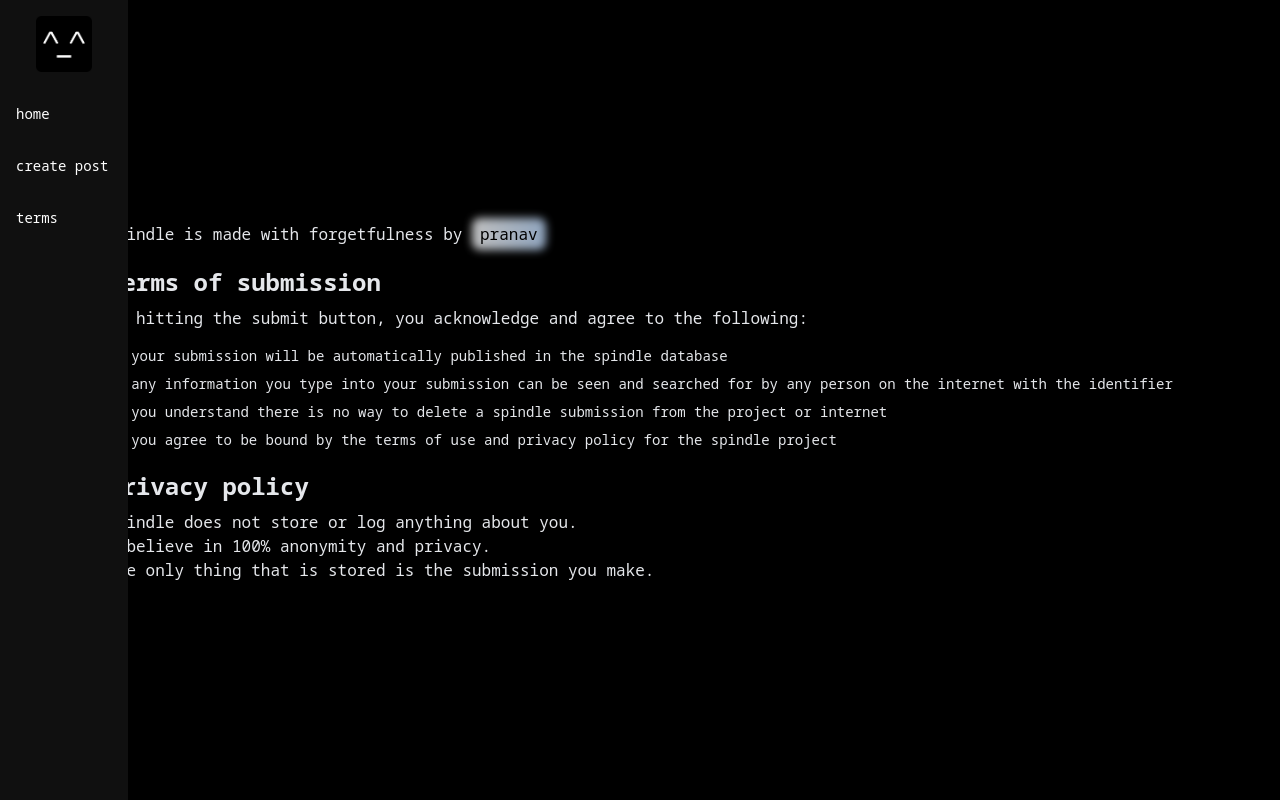
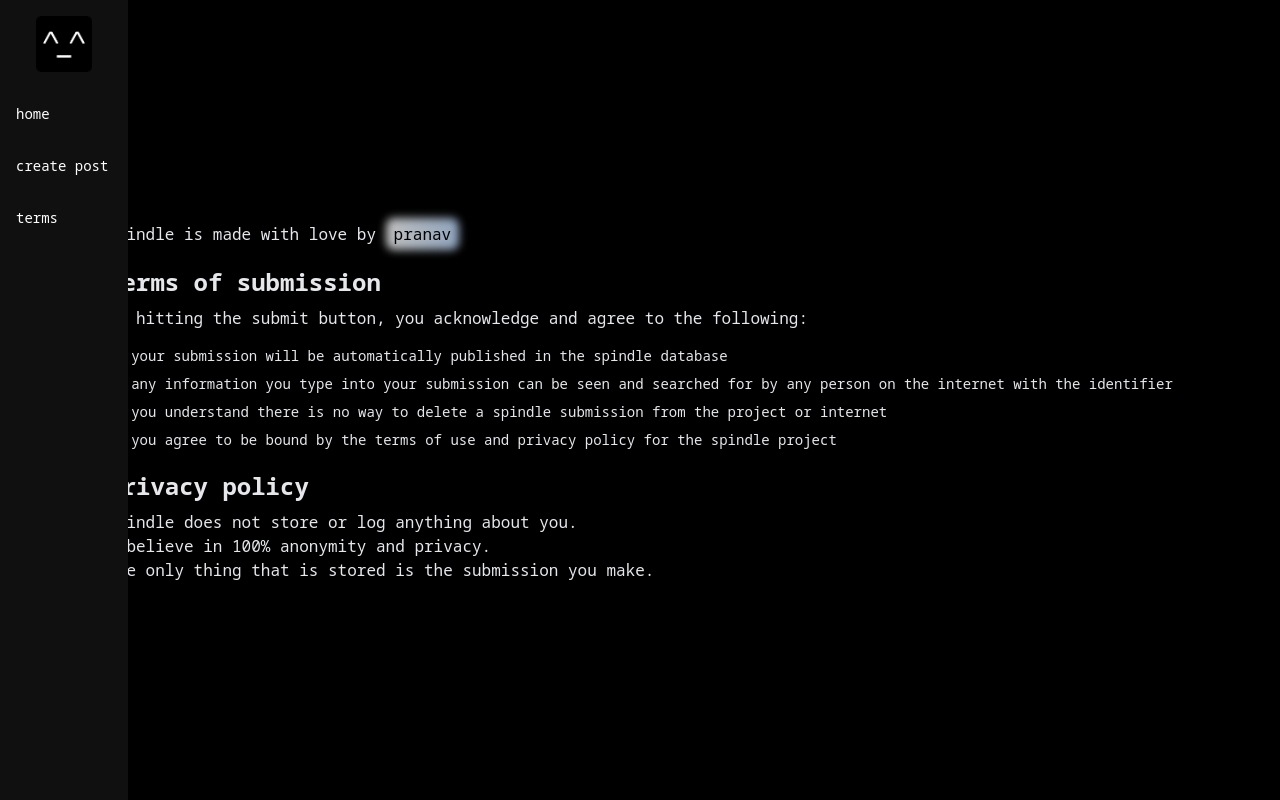
Before and after one commit to pranavkoirala/spindle, a React (Vite) app in the folder client/: page /terms in a window 1280 px wide. Built offline with nearby package versions, Linux system fonts and the light colour scheme.

Commit message:
Update wording in Terms page for improved sentiment

```diff
--- a/client/src/pages/Terms/Terms.jsx
+++ b/client/src/pages/Terms/Terms.jsx
@@ -4,7 +4,7 @@ const Terms = () => {
   return (
     <div className="terms-page px-8 py-4 text-gray-200">
       <p className="mb-4">
-        spindle is made with forgetfulness by{" "}
+        spindle is made with love by{" "}
         <a
           href="https://github.com/pranavkoirala"
           target="_blank"
```
